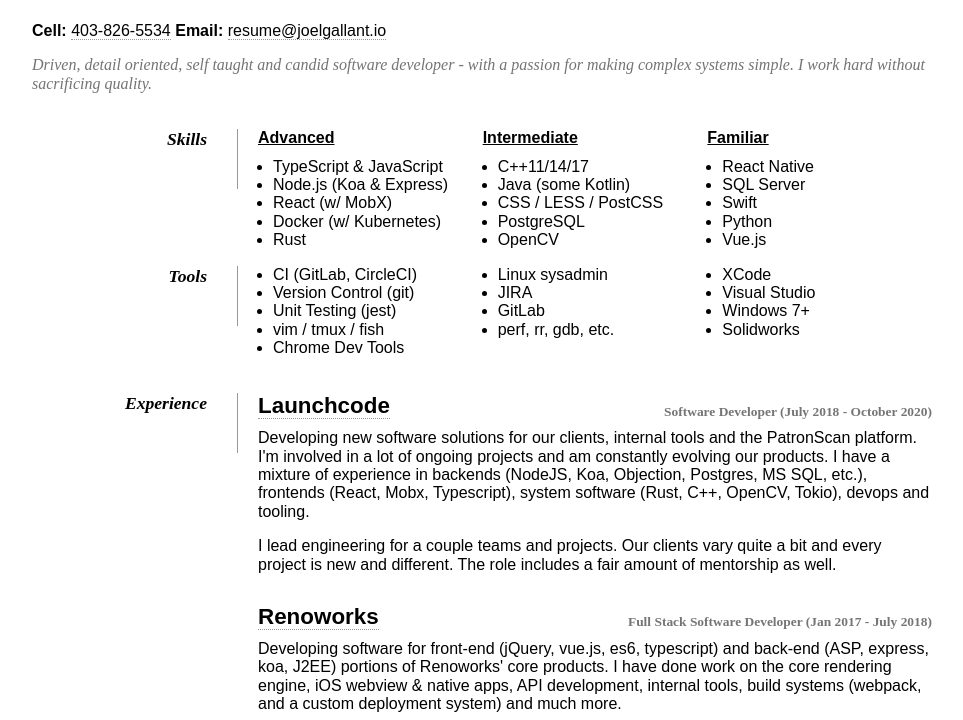
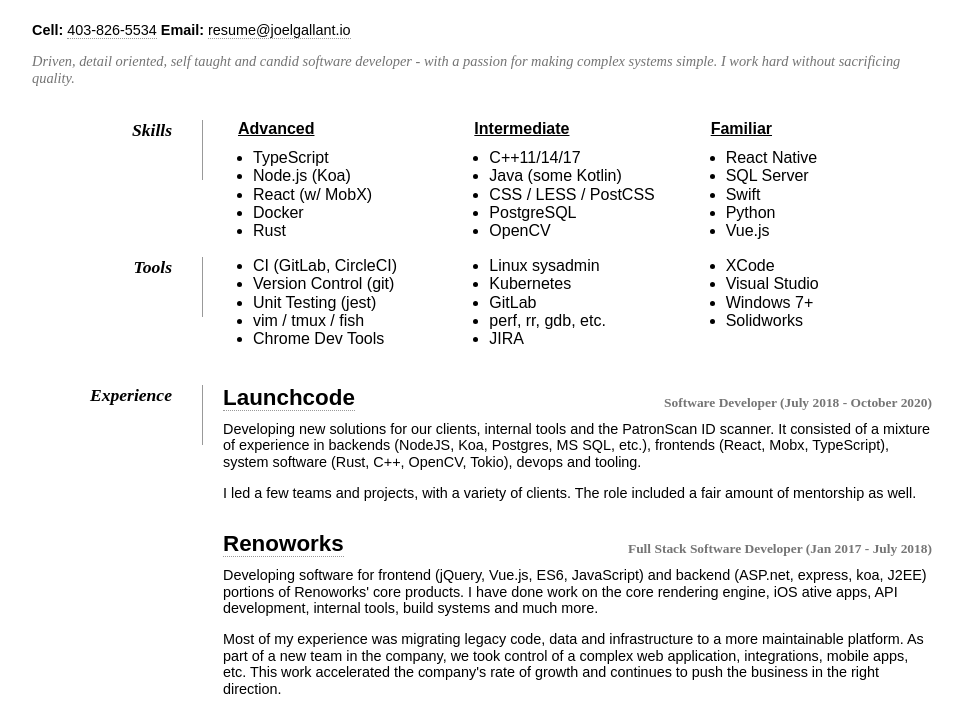
Before and after one commit to joelgallant/site, a Gatsby site: page /resume in a window 1280 px wide. Shown: the part 80-800 px from the top of the page, without its empty margins (158-1121 px from the left). Built offline with nearby package versions, Linux system fonts and the light colour scheme; Gatsby itself is replaced by a stand-in of ours.

Commit message:
resume tweaks for print

```diff
--- a/src/components/Resume.tsx
+++ b/src/components/Resume.tsx
@@ -10,6 +10,10 @@ import linkedin from '../images/linkedin.svg'
 import github from '../images/github.svg'
 import gitlab from '../images/gitlab.svg'
 import mail from '../images/mail.svg'
+
+// Generating a PDF:
+// - Chrome ctrl-p
+// - Customized margins, 10mm, 0, 6.5mm, 0
 
 export default function () {
   return (
@@ -29,19 +33,19 @@ export default function () {
           <ResumeTools />
         </ListSection>
       </Section>
-      <ExperienceSection>
+      <Section>
         <SectionTitle>Experience</SectionTitle>
         <SectionContent>
           <ResumeExperience />
         </SectionContent>
-      </ExperienceSection>
+      </Section>
       <Section>
         <SectionTitle>Achievements & Projects</SectionTitle>
         <SectionContent>
           <ResumeProjects />
         </SectionContent>
       </Section>
-      <Section>
+      <Section style={{ marginTop: 20 }}>
         <SectionTitle style={{ height: 40 }}>Education</SectionTitle>
         <SectionContent>
           <ResumeEducation />
@@ -75,6 +79,17 @@ const Container = styled.div`
   max-width: 900px;
   margin: 0 auto 50px auto;
 
+  p {
+    font-size: 0.9em;
+  }
+
+  @media print {
+    position: absolute;
+    top: 0;
+    left: 50%;
+    transform: translateX(-50%) translateY(-25px);
+  }
+
   @media (max-width: 900px) {
     width: 80vw;
   }
@@ -107,23 +122,31 @@ const Section = styled.div`
   display: flex;
   flex-direction: row;
   margin-top: 20px;
+
+  @media print {
+    margin-top: 0;
+  }
 `
 
 const SectionTitle = styled.div`
   height: 60px;
-  flex: 0 0 15%;
+  min-width: 100px;
+  flex-basis: 0;
+
+  padding-left: 40px;
+  padding-right: 30px;
+  margin-right: 20px;
+  border-right: 1px solid #999;
+
   font-size: 1.1em;
   font-style: italic;
   font-weight: bold;
   font-family: Serif;
   text-align: end;
-  border-right: 1px solid #999;
-  padding-left: 40px;
-  padding-right: 30px;
-  margin-right: 20px;
 
   @media print {
     padding-left: 0;
+    min-width: 80px;
   }
 `
 
@@ -138,6 +161,10 @@ const SectionContent = styled.div`
 
     &:not(:first-of-type) {
       margin-top: 30px;
+    }
+
+    @media print {
+      margin-top: 1px !important;
     }
 
     span {
@@ -164,20 +191,13 @@ const SectionContent = styled.div`
   }
 `
 
-const ExperienceSection = styled(Section)`
-  @media print {
-    p:nth-child(6) {
-      page-break-after: always;
-    }
-  }
-`
-
 const ListSection = styled(SectionContent)`
   display: flex;
   flex-direction: row;
 
   .list {
     flex: calc(1 / 3);
+    margin-left: 15px;
 
     h4 {
       text-decoration: underline;
--- a/src/components/ResumeExperience.mdx
+++ b/src/components/ResumeExperience.mdx
@@ -1,20 +1,18 @@
 ## [Launchcode](https://lc.dev) <span>Software Developer (July 2018 - October 2020)</span>
 
-Developing new software solutions for our clients, internal tools and the PatronScan platform.
-I'm involved in a lot of ongoing projects and am constantly evolving our products.
-I have a mixture of experience in backends (NodeJS, Koa, Objection, Postgres, MS SQL, etc.), frontends (React, Mobx, Typescript), system software (Rust, C++, OpenCV, Tokio), devops and tooling.
+Developing new solutions for our clients, internal tools and the PatronScan ID scanner.
+It consisted of a mixture of experience in backends (NodeJS, Koa, Postgres, MS SQL, etc.), frontends (React, Mobx, TypeScript), system software (Rust, C++, OpenCV, Tokio), devops and tooling.
 
-I lead engineering for a couple teams and projects.
-Our clients vary quite a bit and every project is new and different.
-The role includes a fair amount of mentorship as well.
+I led a few teams and projects, with a variety of clients.
+The role included a fair amount of mentorship as well.
 
 ## [Renoworks](https://renoworks.com) <span>Full Stack Software Developer (Jan 2017 - July 2018)</span>
 
-Developing software for front-end (jQuery, vue.js, es6, typescript) and back-end (ASP, express, koa, J2EE) portions of Renoworks' core products.
-I have done work on the core rendering engine, iOS webview & native apps, API development, internal tools, build systems (webpack, and a custom deployment system) and much more.
+Developing software for frontend (jQuery, Vue.js, ES6, JavaScript) and backend (ASP.net, express, koa, J2EE) portions of Renoworks' core products.
+I have done work on the core rendering engine, iOS ative apps, API development, internal tools, build systems and much more.
 
-Most of my experience was migrating legacy code, data and architecture to a more maintainable platform.
-As part of a new team in the company, we took control of a complex web application with a big feature set, integrations, mobile apps, etc.
+Most of my experience was migrating legacy code, data and infrastructure to a more maintainable platform.
+As part of a new team in the company, we took control of a complex web application, integrations, mobile apps, etc.
 This work accelerated the company's rate of growth and continues to push the business in the right direction.
 
 ## [Draganfly / Trace](http://www.draganfly.com/) <span>Computer Vision Technologist (Apr 2015 - Dec 2016)</span>
--- a/src/components/ResumeProjects.mdx
+++ b/src/components/ResumeProjects.mdx
@@ -17,11 +17,6 @@ It included a responsive PWA web app to manage their quotes, job tracking, invoi
 
 I helped rebuild one of Renoworks' core products, migrating much of the code into a flexible multi-deployment platform.
 
-### Trace Visual Intelligence
-
-I joined the software team for Trace to create a realtime object tracker onboard our own quadcopters.
-My work outperformed the best openly available options in accuracy and performance, at the time.
-
 ### FIRST Robotics
 
 I was a founding student member and later on, mentor, for Team 4334.
--- a/src/components/ResumeSkills.mdx
+++ b/src/components/ResumeSkills.mdx
@@ -1,10 +1,10 @@
 <div class="list">
 
 #### Advanced
-- TypeScript & JavaScript
-- Node.js (Koa & Express)
+- TypeScript
+- Node.js (Koa)
 - React (w/ MobX)
-- Docker (w/ Kubernetes)
+- Docker
 - Rust
 
 </div>
--- a/src/components/ResumeTools.mdx
+++ b/src/components/ResumeTools.mdx
@@ -10,9 +10,10 @@
 <div class="list">
 
 - Linux sysadmin
-- JIRA
+- Kubernetes
 - GitLab
 - perf, rr, gdb, etc.
+- JIRA
 
 </div>
 <div class="list">
```
Also changed, not shown: 1 other file.
